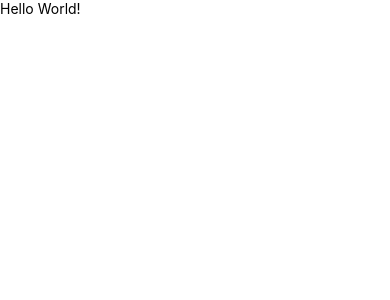
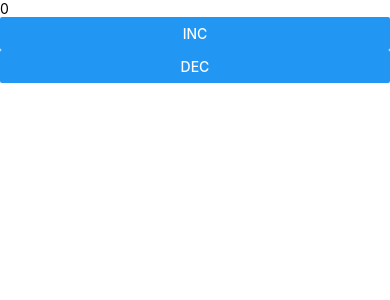
Before and after one commit to kshitijkhowal/practice, a React Native app: screen / in a window 390 px wide. Shown: the top 300 px of the page. Built offline with nearby package versions, Linux system fonts and the light colour scheme.

Commit message:
implemented basic redux example

```diff
--- a/App.tsx
+++ b/App.tsx
@@ -5,11 +5,14 @@
  * @format
  */
 
-import { StatusBar, StyleSheet, Text, useColorScheme } from 'react-native';
+import { StatusBar, StyleSheet, useColorScheme } from 'react-native';
 import {
   SafeAreaProvider,
   SafeAreaView,
 } from 'react-native-safe-area-context';
+import { Provider } from 'react-redux';
+import store from "./src/redux/store";
+import CounterManip from './src/counterManip';
 
 function App() {
   const isDarkMode = useColorScheme() === 'dark';
@@ -25,9 +28,11 @@ function App() {
 function AppContent() {
 
   return (
-    <SafeAreaView style={styles.container}>
-      <Text>Hello World!</Text>
-    </SafeAreaView>
+    <Provider store={store}>
+      <SafeAreaView style={styles.container}>
+        <CounterManip/>
+      </SafeAreaView>
+    </Provider>
   );
 }
 
--- /dev/null
+++ b/src/counterManip.tsx
@@ -0,0 +1,23 @@
+/* eslint-disable @typescript-eslint/no-unused-vars */
+import { Button, Text, View } from "react-native"
+import { useDispatch, useSelector } from "react-redux"
+import { decrement, increment } from "./redux/slice/counterSlice";
+
+const CounterManip = () => {
+    // @ts-ignore
+    const count = useSelector((state) => state.counter.count);
+    const dispatch = useDispatch();
+
+    return(
+        <View>
+            <Text>
+                {count}
+            </Text>
+            <Button title="inc" onPress = {() => dispatch(increment())} />
+            <Button title="dec" onPress = {() => dispatch(decrement())} />
+
+        </View>
+    )
+}
+
+export default CounterManip
--- /dev/null
+++ b/src/redux/slice/counterSlice.js
@@ -0,0 +1,24 @@
+/* eslint-disable no-unused-vars */
+const { createSlice } = require("@reduxjs/toolkit");
+
+const counterSlice = createSlice({
+    name: 'counter',
+    initialState: {
+        count: 0,
+    },
+    reducers: {
+        increment: (state) => {
+            state.count += 1;
+        },
+        decrement: (state) => {
+            state.count -= 1;
+        },
+    }
+
+})
+
+export const {increment, decrement} = counterSlice.actions;
+
+const counterReducer = counterSlice.reducer
+
+export default counterReducer;
--- /dev/null
+++ b/src/redux/store.js
@@ -0,0 +1,10 @@
+import { configureStore } from "@reduxjs/toolkit";
+import counterReducer from "./slice/counterSlice";
+
+const store = configureStore({
+    reducer: {
+        counter: counterReducer,
+    }
+})
+
+export default store;
```
